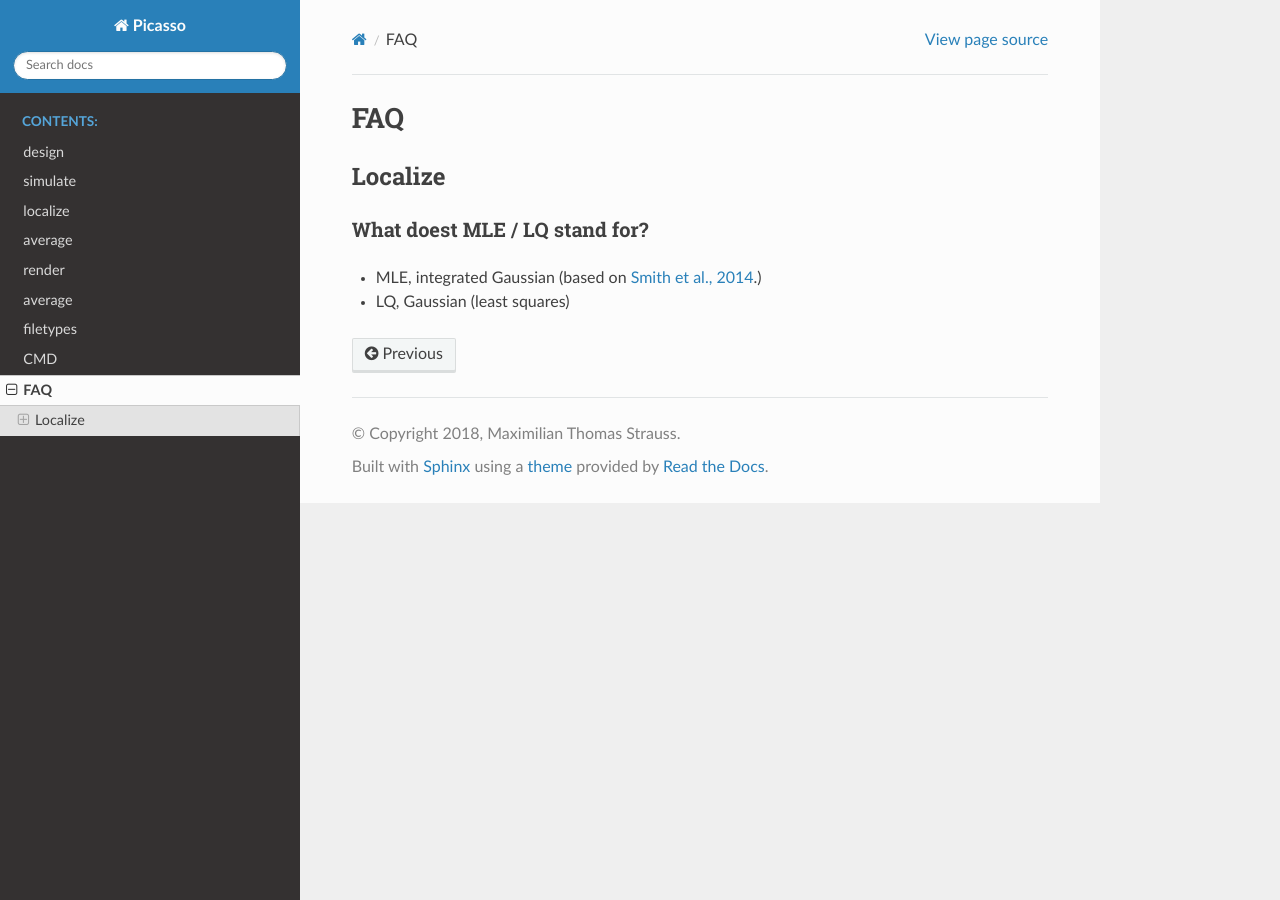
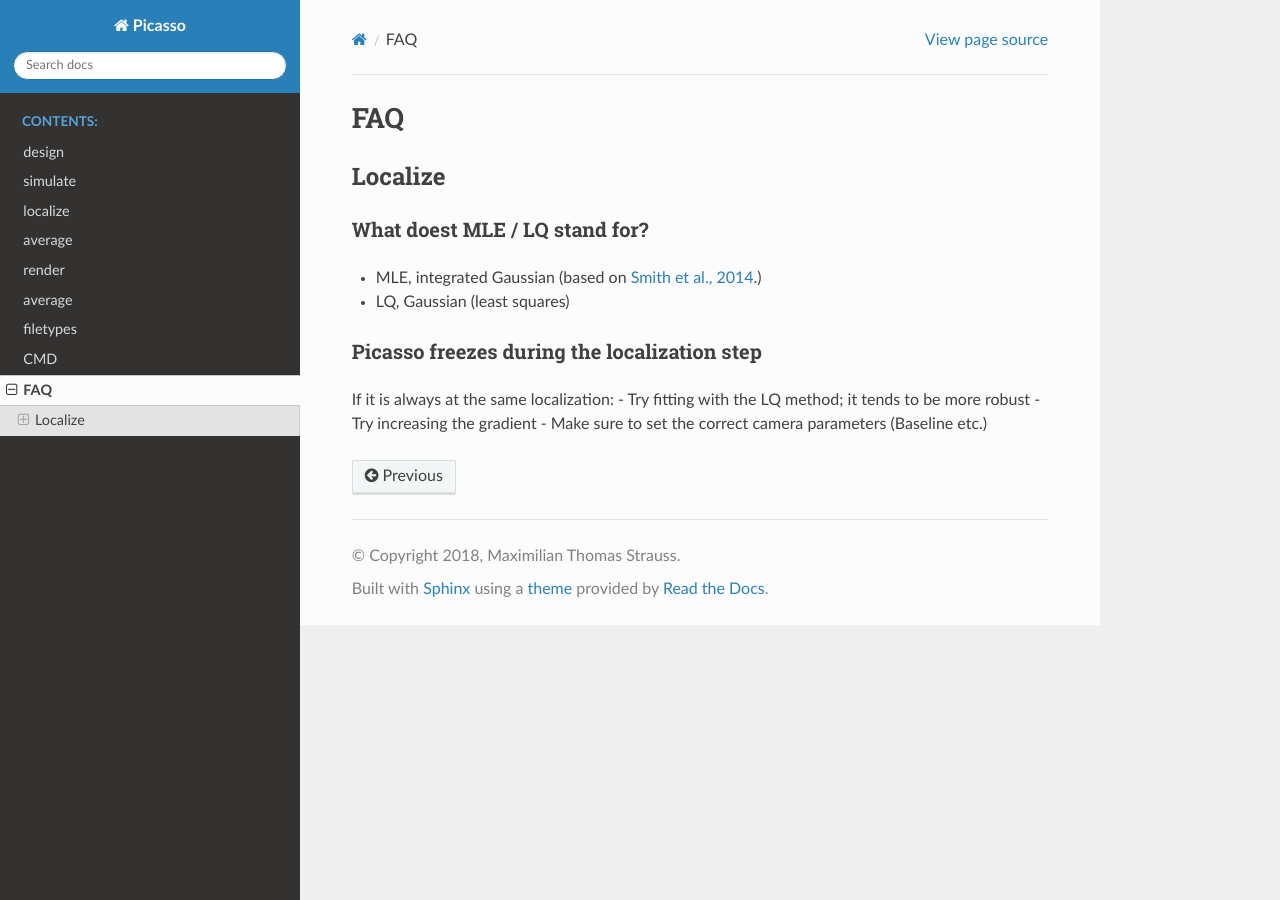
Before and after one commit to jungmannlab/picasso, a Sphinx documentation site: the page built from docs/faq.rst, in a window 1280 px wide. Built offline with Sphinx 7.4.7 and the Read the Docs theme 2.0.0, drawn with Linux system fonts in a browser that asks for light colours.

Commit message:
faq entry

```diff
--- a/docs/faq.rst
+++ b/docs/faq.rst
@@ -8,3 +8,11 @@
 ~~~~~~~~~~~~~~~~~~~~~~~~~~~~~~
 - MLE, integrated Gaussian (based on `Smith et al., 2014 <https://www.ncbi.nlm.nih.gov/pmc/articles/PMC2862147/>`_.)
 - LQ, Gaussian (least squares)
+
+
+Picasso freezes during the localization step
+~~~~~~~~~~~~~~~~~~~~~~~~~~~~~~~~~~~~~~~~~~~~
+If it is always at the same localization:
+- Try fitting with the LQ method; it tends to be more  robust
+- Try increasing the gradient
+- Make sure to set the correct camera parameters (Baseline etc.)
```
